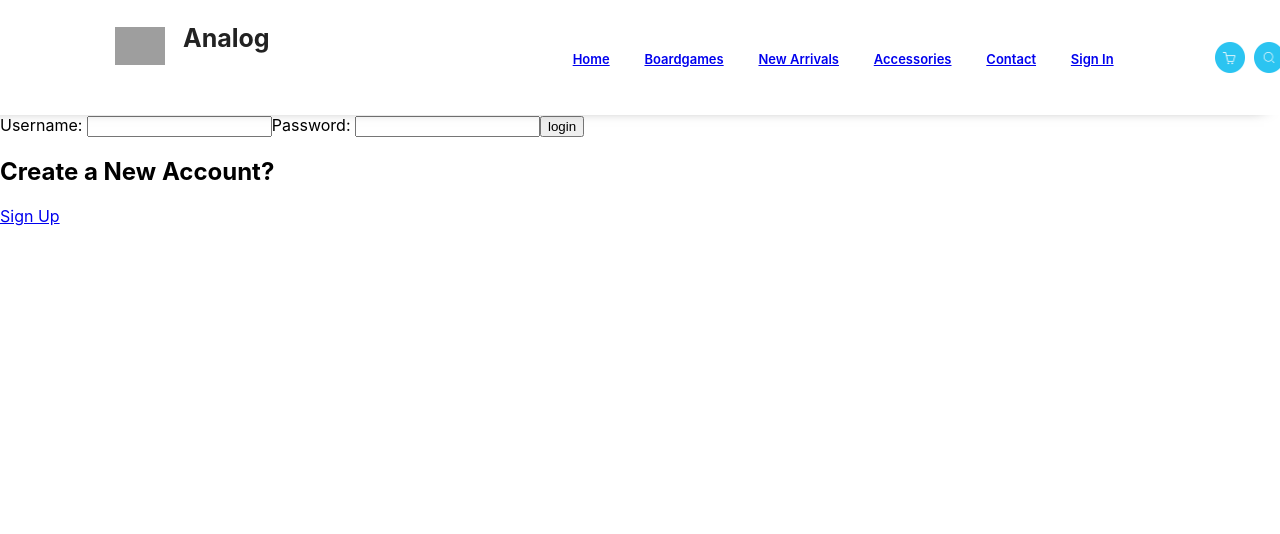
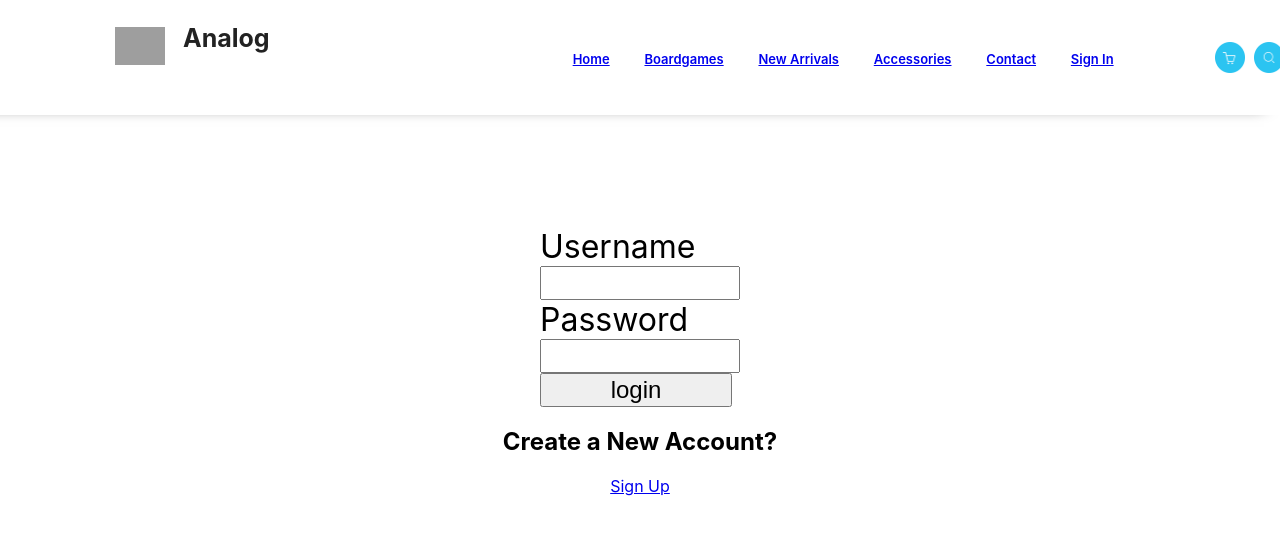
Before and after one commit to johnlinatoc/analog-frontend, a React (Create React App) app: page /login in a window 1280 px wide. Shown: the top 534 px of the page. Built offline with nearby package versions, Linux system fonts and the light colour scheme; no server answers; grey boxes are pictures that could not be loaded.

Commit message:
profile page done

```diff
--- a/src/BoardgameContainer/BoardgameContainer.js
+++ b/src/BoardgameContainer/BoardgameContainer.js
@@ -2,6 +2,7 @@ import React, { Component } from 'react';
 import BoardgameCard from './Boardgame/BoardgameCard'
 import arrows from './images/arrow.png'
 import './Boardgame/Boardgame.css'
+import sidebar from './images/Sidebar.png'
 
 
 export default class BoardgameContainer extends Component {
--- a/src/Profile/Profile.js
+++ b/src/Profile/Profile.js
@@ -1,6 +1,8 @@
 import React, { Component } from 'react'
 import {Link, withRouter, Redirect} from 'react-router-dom';
 import Api from '../services/api'
+import '../UserStatus/user_status.css'
+
 class Profile extends Component {
     constructor(props){
         super(props)
@@ -55,10 +57,10 @@ class Profile extends Component {
     render(){
       console.log(this.props.user)
     return(
-      <div>
+      <div className='form-container'>
         <h3>Username: {this.props.user.user.username}</h3>
-        <form onSubmit={(e)=>{this.handleUsernameUpdate(e)}}>
-          <input onChange={(e) => this.handleUsernameChange(e)} value={this.state.username} />
+        <form className='profile-update' onSubmit={(e)=>{this.handleUsernameUpdate(e)}}>
+          <input  onChange={(e) => this.handleUsernameChange(e)} value={this.state.username} />
           <input type='submit' value='Update Username' />
         </form>
         <input type='button' value='Delete Username' onClick={() => this.handleUserDelete()}/>
--- a/src/UserStatus/Login.js
+++ b/src/UserStatus/Login.js
@@ -1,6 +1,7 @@
 import React from 'react';
 import Api from '../services/api'
 import {Link} from 'react-router-dom';
+import './user_status.css'
 class Login extends React.Component {
   constructor(props){
     super(props)
@@ -39,11 +40,11 @@ class Login extends React.Component {
 
   render(){
     return (
-      <div>
+      <div className='form-container'>
         {this.state.error ? <h4>Invalid username or Password</h4> : null}
         <form onSubmit={(e)=>{this.handleLogin(e)}}>
-          Username: <input onChange={(e) => this.handleUsernameChange(e)} value={this.state.username} />
-          Password: <input type="password" onChange={(e) => this.handlePasswordChange(e)} value={this.state.password} />
+          Username <input onChange={(e) => this.handleUsernameChange(e)} value={this.state.username} />
+          Password <input type="password" onChange={(e) => this.handlePasswordChange(e)} value={this.state.password} />
           <input type='submit' value='login' />
         </form>
         <h2>Create a New Account?</h2>
--- a/src/UserStatus/Signup.js
+++ b/src/UserStatus/Signup.js
@@ -42,10 +42,10 @@ class Signup extends React.Component {
 
   render(){
     return (
-      <div>
+      <div className='form-container'>
         <form onSubmit={(e)=>{this.handleSignup(e)}}>
-          New Username: <input onChange={(e) => this.handleUsernameChange(e)} value={this.state.username} />
-          New Password: <input type="password" onChange={(e) => this.handlePasswordChange(e)} value={this.state.password} />
+          New Username <input onChange={(e) => this.handleUsernameChange(e)} value={this.state.username} />
+          New Password <input type="password" onChange={(e) => this.handlePasswordChange(e)} value={this.state.password} />
           <input type='submit' value='Signup' />
         </form>
       </div>
--- /dev/null
+++ b/src/UserStatus/user_status.css
@@ -0,0 +1,22 @@
+.profile-update input{
+  font-size: 1rem;
+}
+form {
+  display: flex;
+  /* justify-content: center; */
+  flex-direction: column;
+  font-size: 2rem;
+}
+
+.form-container {
+  display: flex;
+  justify-content: center;
+  align-items: center;
+  flex-direction: column;
+  margin-top: 7rem;
+}
+
+.form-container input {
+  width: 12rem;
+font-size: 1.5rem;
+}
```
Also changed, not shown: src/BoardgameContainer/images/Sidebar.png (added).
